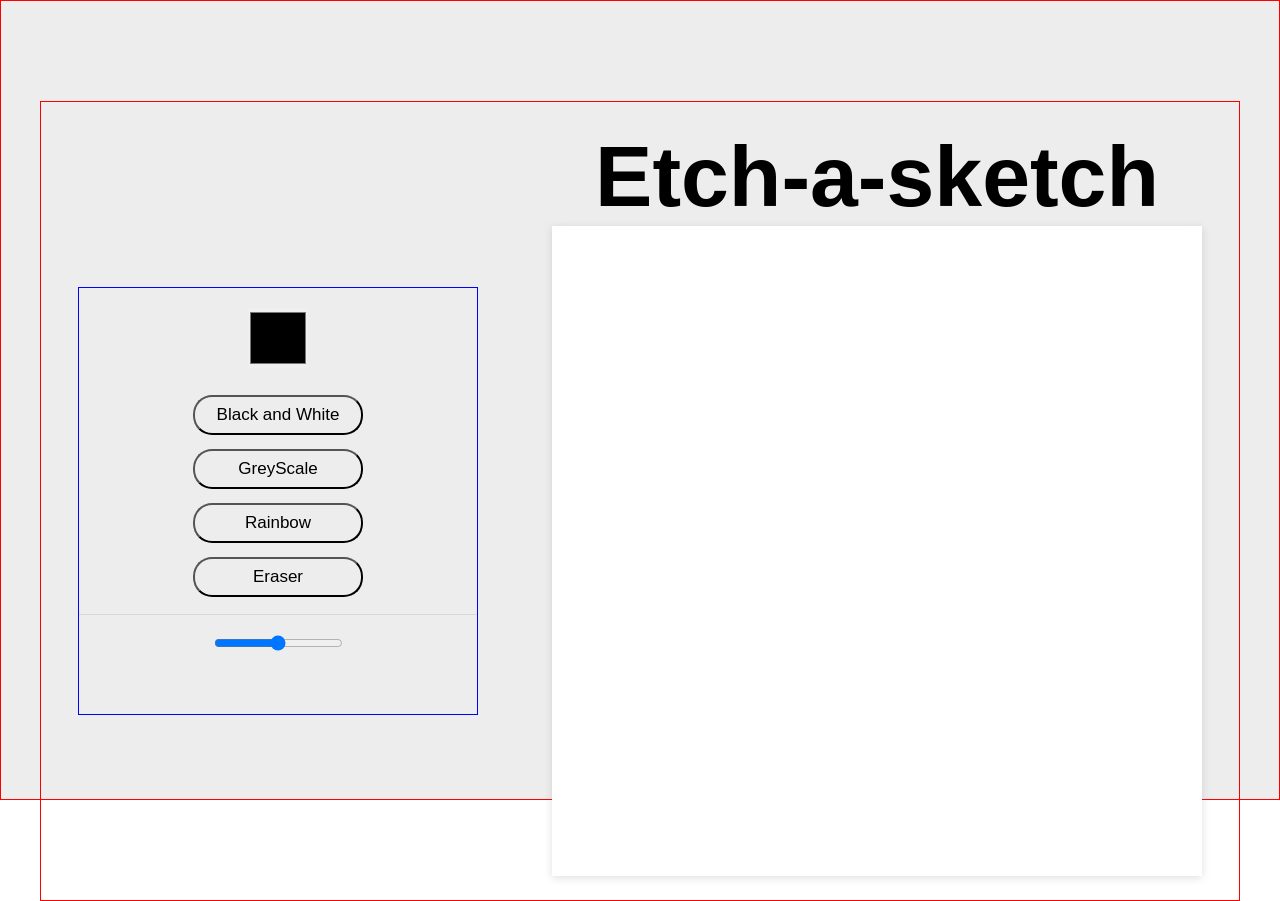
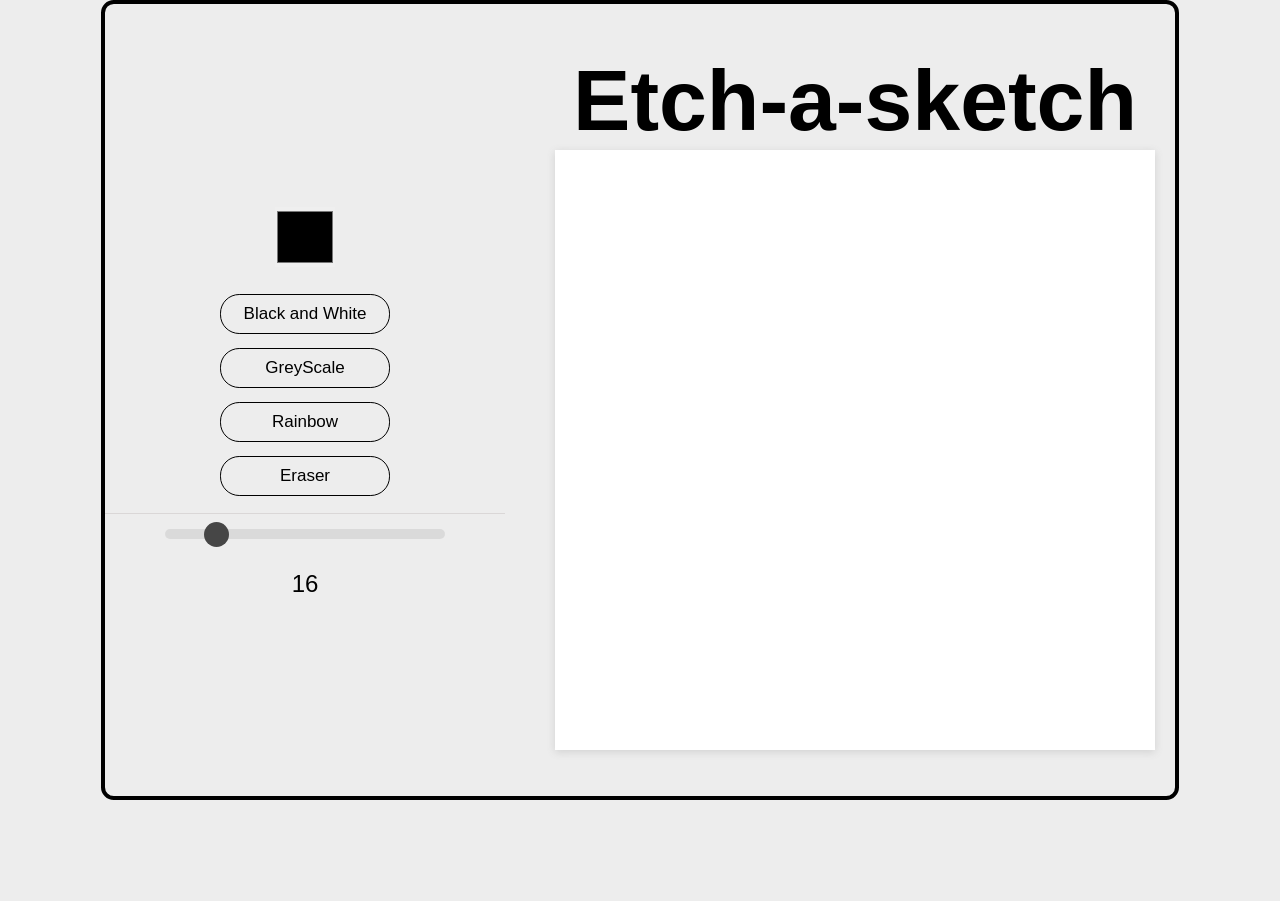
Before and after one commit to Gaurav-Shekhawat/etch-a-sketch, a plain HTML site: page index.html in a window 1280 px wide. After the commit the page ends 800 px from the top, so only its background shows below. Drawn offline with Linux system fonts and the light colour scheme.

Commit message:
Added basic functionalities

```diff
--- a/index.html
+++ b/index.html
@@ -6,13 +6,13 @@
     <meta name="viewport" content="width=device-width, initial-scale=1.0" />
     <title>etch-a-sketch</title>
     <link rel="stylesheet" href="styles.css" />
+    <script src="jav.js" defer></script>
   </head>
   <body>
-    <div class="outer-container">
     <div class="inner-container">
       <div class="features">
         <div class="color-picker">
-            <input type="color" />
+          <input type="color" id="color-picker" value="#000000" />
         </div>
         <div class="style-picker">
           <button class="black-white btn">Black and White</button>
@@ -21,13 +21,15 @@
           <button class="eraser btn">Eraser</button>
         </div>
         <div class="size-picker">
-            <div class="range-slider">
           <input
             type="range"
             name="range-slider"
-                id="box-number-range    "
+            id="slider"
+            min="1"
+            max="100"
+            value="16"
+            step="1"
           />
-            </div>
           <div class="size-display"></div>
         </div>
       </div>
@@ -38,6 +40,5 @@
         <div class="canvas"></div>
       </div>
     </div>
-    </div>
   </body>
 </html>
--- /dev/null
+++ b/jav.js
@@ -0,0 +1,69 @@
+let number_of_boxes = 16;
+let canvas = document.querySelector(".canvas");
+let color_picker = document.getElementById("color-picker");
+color_picker.setAttribute("onchange", "colorSchemeNewDivs(this.value)");
+
+let color;
+
+function clearcanvas() {
+  let childList = canvas.querySelectorAll("div");
+  childList.forEach((child) => {
+    child.remove();
+  });
+}
+
+function colorSchemeNewDivs(color_value) {
+  console.log(color_value);
+  const new_divs = canvas.querySelectorAll(".new_divs");
+
+  new_divs.forEach((new_div) => {
+    new_div.addEventListener("mouseover", function () {
+      new_div.style.backgroundColor = `${color_value}`;
+    });
+  });
+}
+
+function canvas_designer(number_of_boxes) {
+  clearcanvas();
+  canvas.style.cssText = `display:grid; grid-template-columns : repeat(${number_of_boxes}, 1fr); grid-template-rows : repeat(${number_of_boxes}, 1fr)`;
+
+  for (let i = 1; i <= number_of_boxes; i++) {
+    for (let j = 1; j <= number_of_boxes; j++) {
+      let new_div = document.createElement("div");
+      new_div.classList.add("new_divs");
+      canvas.appendChild(new_div);
+      new_div.style.cssText = `grid-column : ${i}/${i + 1}; grid-row : ${j}/${
+        j + 1
+      } ; grid-col`;
+    }
+  }
+  color_picker.value = "#000000";
+  const new_divs = canvas.querySelectorAll(".new_divs");
+
+  new_divs.forEach((new_div) => {
+    new_div.addEventListener("mouseover", function () {
+      new_div.style.backgroundColor = "black";
+    });
+  });
+}
+
+function sliderchange(e) {
+  sizeDisplay.textContent = slider.value;
+  number_of_boxes = slider.value;
+  canvas_designer(number_of_boxes);
+}
+
+function randomColor() {
+  let colors = ["violet", "indigo", "blue", "green", "yellow", "orange", "red"];
+  let random_number = Math.floor(6 * Math.random());
+  return colors[random_number];
+}
+
+let sizeDisplay = document.querySelector(".size-display");
+sizeDisplay.style.fontSize = "24px";
+let slider = document.getElementById("slider");
+sizeDisplay.textContent = slider.value;
+
+slider.setAttribute("oninput", "sliderchange()");
+
+canvas_designer(number_of_boxes);
--- a/styles.scss
+++ b/styles.scss
@@ -5,15 +5,15 @@
   font-family: sans-serif;
 }
 
-.outer-container {
-  padding: 100px 0;
-  border: 1px solid red;
+body {
+  display: flex;
   height: 100vh;
   background-color: #ededed;
 }
 
 .inner-container {
-  border: 1px solid red;
+  border: 4px solid black;
+  border-radius: 0.8rem;
   min-height: 800px;
   max-width: 1200px;
   margin: auto;
@@ -23,7 +23,6 @@
 }
 
 .features {
-  border: 1px solid blue;
   width: 400px;
   display: flex;
   flex-direction: column;
@@ -42,6 +41,11 @@
       width: 60px;
       height: 60px;
       border: none;
+      transition: scale 0.3s;
+
+      &:hover {
+        transform: scale(1.1);
+      }
     }
   }
 
@@ -60,6 +64,14 @@
       color: black;
       border-radius: 1.2rem;
       font-size: 17px;
+      transition: scale 0.3s;
+      border: 1px solid black;
+
+      &:hover {
+        background-color: black;
+        color: #ededed;
+        transform: scale(1.1);
+      }
     }
     padding-bottom: 10px;
   }
@@ -72,19 +84,54 @@
     flex-direction: column;
     align-items: center;
     justify-content: space-around;
+
+    #slider {
+      transition: all 0.3s;
+      &:hover {
+        transform: scale(1.05);
+      }
+    }
   }
 }
 
 .canvas-container {
+  padding-left: 50px;
+  padding-right: 20px;
   .canvas-heading {
     font-size: 43px;
     text-align: center;
   }
 
   .canvas {
-    height: 650px;
-    width: 650px;
+    height: 600px;
+    width: 600px;
     background-color: white;
     box-shadow: rgba(99, 99, 99, 0.2) 0px 2px 8px 0px;
   }
 }
+
+#slider {
+  -webkit-appearance: none;
+  width: 70%;
+  height: 10px;
+  border-radius: 5px;
+  background: #d3d3d3;
+  outline: none;
+  opacity: 0.7;
+  -webkit-transition: 0.2s;
+  transition: opacity 0.2s;
+}
+
+#slider:hover {
+  opacity: 1;
+}
+
+#slider::-webkit-slider-thumb {
+  -webkit-appearance: none;
+  appearance: none;
+  width: 25px;
+  height: 25px;
+  border-radius: 50%;
+  background: black;
+  cursor: pointer;
+}
```
Also changed, not shown: styles.css, 1 other file. Lines whose indentation alone changed are shown as unchanged.
